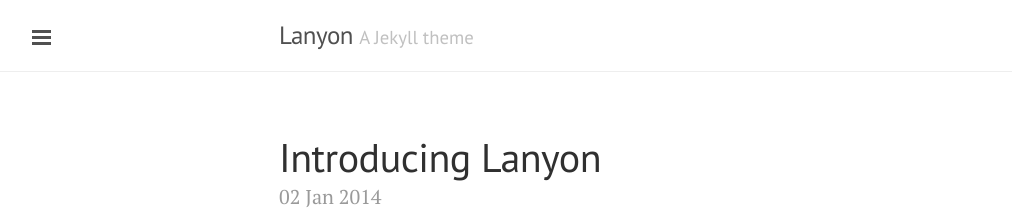
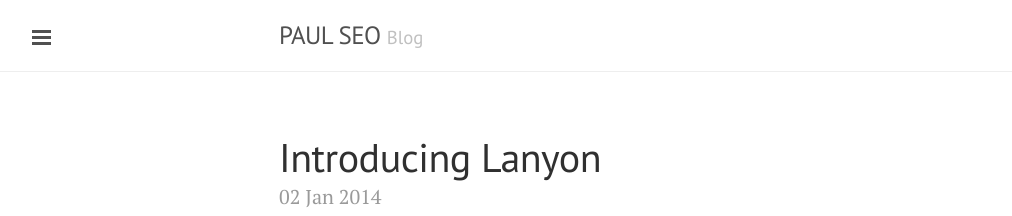
Before and after one commit to neocur/neocur.github.io, a Jekyll site: the page built from index.html, in a window 1280 px wide and 900 px high. Shown: the top 216 px of the window, without its empty margins (1-1013 px from the left). Built offline with Jekyll 4.4.1, drawn with Linux system fonts in a browser that asks for light colours; Markdown is read by kramdown in place of the engine named in the settings; the list of posts is cut into pages by our own code.

Commit message:
change name

```diff
--- a/CNAME
+++ /dev/null
@@ -1 +0,0 @@
-lanyon.getpoole.com
--- a/_config.yml
+++ b/_config.yml
@@ -6,14 +6,14 @@
 permalink:        pretty
 
 # Setup
-title:            Lanyon
-tagline:          'A Jekyll theme'
-description:      'A reserved <a href="http://jekyllrb.com" target="_blank">Jekyll</a> theme that places the utmost gravity on content with a hidden drawer. Made by <a href="https://twitter.com/mdo" target="_blank">@mdo</a>.'
-url:              http://lanyon.getpoole.com
+title:            'PAUL SEO'
+tagline:          'Blog'
+description:      "Paul Seo<br> Landscape & Travel Photography<br>"
+url:              http://neocur.github.io
 
 author:
-  name:           'Mark Otto'
-  url:            https://twitter.com/mdo
+  name:           'Paul Seo'
+  url:            https://twitter.com/neocur
 
 paginate:         5
 
@@ -21,4 +21,4 @@
 version:          2.0.0
 
 github:
-  repo:           https://github.com/poole/lanyon
+  repo:           https://github.com/neocur
--- a/_includes/sidebar.html
+++ b/_includes/sidebar.html
@@ -5,7 +5,7 @@
 <!-- Toggleable sidebar -->
 <div class="sidebar" id="sidebar">
   <div class="sidebar-item">
-    <p>{{ site.description }}</p>
+    <br><p>{{ site.description }}</p>
   </div>
 
   <nav class="sidebar-nav">
@@ -25,14 +25,15 @@
       {% endif %}
     {% endfor %}
 
-    <a class="sidebar-nav-item" href="{{ site.github.repo }}/archive/v{{ site.version }}.zip">Download</a>
-    <a class="sidebar-nav-item" href="{{ site.github.repo }}">GitHub project</a>
+    <!--    <a class="sidebar-nav-item" href="{{ site.github.repo }}/archive/v{{ site.version }}.zip">Download</a> -->
+    <!--    <a class="sidebar-nav-item" href="{{ site.github.repo }}">GitHub project</a> -->
+    <a class="sidebar-nav-item" href="https://https://www.flickr.com/photos/paulseo" target="_blank">Flickr</a>
     <span class="sidebar-nav-item">Currently v{{ site.version }}</span>
   </nav>
 
   <div class="sidebar-item">
     <p>
-      &copy; {{ site.time | date: '%Y' }}. All rights reserved.
+      {{ site.time | date: '%Y' }}. All images on this website are subject to Copyright &copy; by Paul Seo
     </p>
   </div>
 </div>
```
